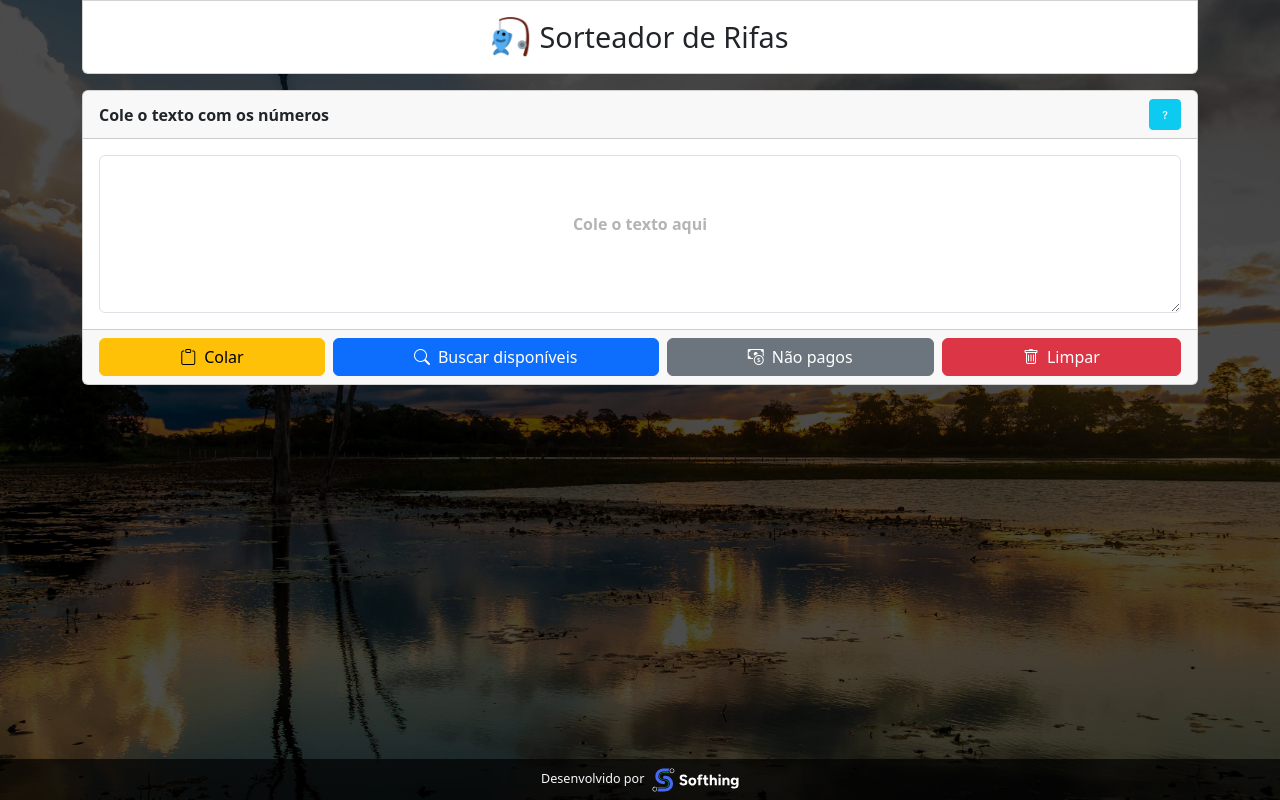
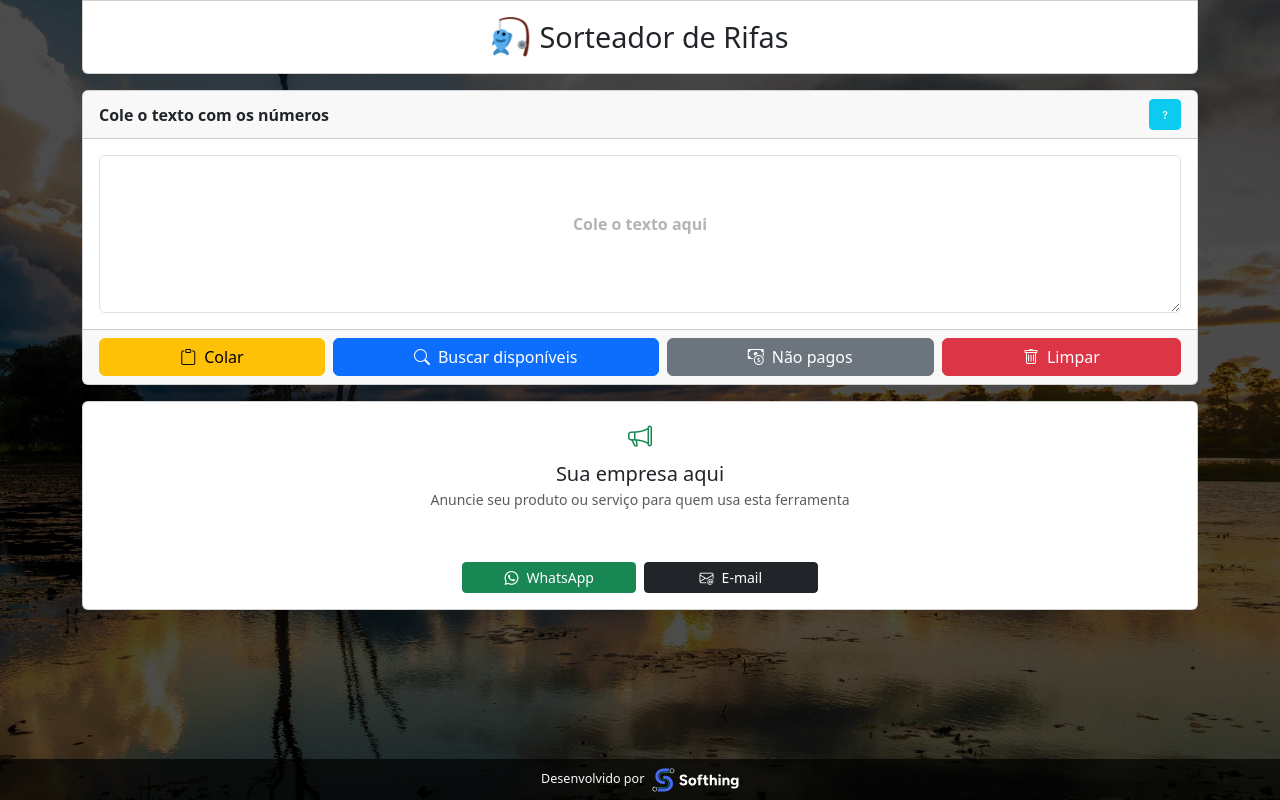
Before and after one commit to tghelere/rifas, a Vue app: page / in a window 1280 px wide. Built offline with nearby package versions, Linux system fonts and the light colour scheme.

Commit message:
feat: transforma AdBanner em carrossel de anunciantes com estado de vaga disponível
Co-Authored-By: Claude Sonnet 5 <noreply@anthropic.com>

```diff
--- a/src/App.vue
+++ b/src/App.vue
@@ -7,7 +7,6 @@
         <TextInput v-model="texto" @openHelp="mostrarHelp = true" @paste="colarTexto" @search="executar" @searchUnpaid="executarNaoPagos" @clear="limparTudo" />
 
         <AdBanner
-            :visible="numerosDisponiveis.length > 0 && config.exibirAd"
             :whatsappLink="linkWhats"
             :emailLink="linkEmail"
             @contactWhatsapp="registrarEvento('abrir_whatsapp', { event_category: 'Anúncio', event_label: 'Clique em WhatsApp' })"
--- a/src/components/AdBanner.vue
+++ b/src/components/AdBanner.vue
@@ -1,20 +1,23 @@
 <template>
-    <transition name="slide-fade">
-        <div v-if="visible" class="card ad border-1 mb-3 py-4">
-            <div class="card-body">
-                <h5 class="text-muted text-center">
-                    <i class="bi bi-currency-dollar text-success" />
-                    <small><em>Anuncie seus produtos ou serviços aqui!</em></small>
-                    <i class="bi bi-currency-dollar text-success" />
-                </h5>
-                <div class="row g-2 mt-2 justify-content-center">
+    <div class="card border-1 mb-3">
+        <div class="card-body text-center">
+            <transition name="fade" mode="out-in">
+                <div :key="currentSlide.id">
+                    <i :class="['bi', currentSlide.icone, 'slide-icon', 'text-success']"></i>
+                    <h5 class="mt-2 mb-1 text-truncate">{{ currentSlide.nome }}</h5>
+                    <p class="text-muted small descricao-clamp mb-1">{{ currentSlide.descricao }}</p>
+                    <p class="small text-success destaque-line mb-2" :style="{ visibility: currentSlide.destaque ? 'visible' : 'hidden' }">
+                        {{ currentSlide.destaque || '.' }}
+                    </p>
+                    <div class="row g-2 justify-content-center">
                         <div class="col-12 col-md-2">
                             <a
                                 class="btn btn-sm btn-success w-100 d-flex justify-content-center align-items-center gap-2"
-                            @click="emit('contactWhatsapp')"
-                            :href="whatsappLink"
+                                :href="currentSlide.whatsappHref"
                                 target="_blank"
+                                rel="noopener"
                                 title="Entrar em contato pelo WhatsApp"
+                                @click="onWhatsappClick"
                             >
                                 <i class="bi bi-whatsapp"></i> WhatsApp
                             </a>
@@ -22,47 +25,141 @@
                         <div class="col-12 col-md-2">
                             <a
                                 class="btn btn-sm btn-dark w-100 d-flex justify-content-center align-items-center gap-2"
-                            @click="emit('contactEmail')"
-                            :href="emailLink"
+                                :href="currentSlide.secondHref"
                                 target="_blank"
-                            title="Entrar em contato por e-mail"
+                                rel="noopener"
+                                :title="currentSlide.secondLabel"
+                                @click="onSecondClick"
                             >
-                            <i class="bi bi-envelope-at text-light"></i> E-mail
+                                <i :class="['bi', currentSlide.secondIcon]"></i> {{ currentSlide.secondLabel }}
                             </a>
                         </div>
                     </div>
                 </div>
+            </transition>
+            <div v-if="slides.length > 1" class="dots mt-3 d-flex justify-content-center gap-2">
+                <span v-for="(slide, idx) in slides" :key="slide.id" class="dot" :class="{ active: idx === currentIndex }"></span>
             </div>
-    </transition>
+        </div>
+    </div>
 </template>
 
 <script setup>
+import { ref, computed, onMounted, onUnmounted } from 'vue'
+import { anunciantes } from '../data/anunciantes.js'
+
+const ROTATION_INTERVAL = 7000
+
 const props = defineProps({
-    visible: Boolean,
     whatsappLink: String,
     emailLink: String
 })
 
 const emit = defineEmits(['contactWhatsapp', 'contactEmail'])
+
+function embaralhar(array) {
+    const resultado = [...array]
+    for (let i = resultado.length - 1; i > 0; i--) {
+        const j = Math.floor(Math.random() * (i + 1))
+        ;[resultado[i], resultado[j]] = [resultado[j], resultado[i]]
+    }
+    return resultado
+}
+
+const anunciantesAtivos = embaralhar(anunciantes.filter((a) => a.ativo))
+const isVagaDisponivel = anunciantesAtivos.length === 0
+
+const slides = isVagaDisponivel
+    ? [
+          {
+              id: 'vaga-disponivel',
+              nome: 'Sua empresa aqui',
+              descricao: 'Anuncie seu produto ou serviço para quem usa esta ferramenta',
+              icone: 'bi-megaphone',
+              destaque: '',
+              whatsappHref: props.whatsappLink,
+              secondHref: props.emailLink,
+              secondLabel: 'E-mail',
+              secondIcon: 'bi-envelope-at'
+          }
+      ]
+    : anunciantesAtivos.map((a) => ({
+          id: a.id,
+          nome: a.nome,
+          descricao: a.descricao,
+          icone: a.icone,
+          destaque: a.destaque || '',
+          whatsappHref: `https://wa.me/${a.whatsapp}`,
+          secondHref: a.site,
+          secondLabel: 'Site',
+          secondIcon: 'bi-box-arrow-up-right'
+      }))
+
+const currentIndex = ref(0)
+const currentSlide = computed(() => slides[currentIndex.value])
+
+let intervalId = null
+
+onMounted(() => {
+    if (slides.length > 1) {
+        intervalId = setInterval(() => {
+            currentIndex.value = (currentIndex.value + 1) % slides.length
+        }, ROTATION_INTERVAL)
+    }
+})
+
+onUnmounted(() => {
+    if (intervalId) clearInterval(intervalId)
+})
+
+function onWhatsappClick() {
+    if (isVagaDisponivel) emit('contactWhatsapp')
+}
+
+function onSecondClick() {
+    if (isVagaDisponivel) emit('contactEmail')
+}
 </script>
 
 <style scoped lang="scss">
-.card.ad h5 {
-    font-size: 1em;
+.slide-icon {
+    font-size: 1.5rem;
 }
 
-.slide-fade-enter-active {
-    animation: fadeSlideIn 0.6s ease;
+.descricao-clamp {
+    display: -webkit-box;
+    -webkit-line-clamp: 2;
+    -webkit-box-orient: vertical;
+    overflow: hidden;
+    line-height: 1.4em;
+    height: 2.8em;
 }
 
-@keyframes fadeSlideIn {
-    from {
-        opacity: 0;
-        transform: translateY(20px);
+.destaque-line {
+    overflow: hidden;
+    white-space: nowrap;
+    text-overflow: ellipsis;
 }
-    to {
-        opacity: 1;
-        transform: translateY(0);
+
+.dot {
+    width: 8px;
+    height: 8px;
+    border-radius: 50%;
+    background-color: #ced4da;
+    transition: background-color 0.3s ease;
+
+    &.active {
+        background-color: #198754;
     }
 }
+
+.fade-enter-active,
+.fade-leave-active {
+    transition: opacity 0.4s ease;
+}
+
+.fade-enter-from,
+.fade-leave-to {
+    opacity: 0;
+}
 </style>
--- /dev/null
+++ b/src/data/anunciantes.js
@@ -0,0 +1,2 @@
+// cada item: { id, nome, descricao, icone (classe do Bootstrap Icons, ex: 'bi-shop'), destaque (string opcional), whatsapp (número), site (URL), ativo }
+export const anunciantes = []
```
Also changed, not shown: 1 other file (tests, documents, lock files or other folders). Lines whose indentation alone changed are shown as unchanged.
